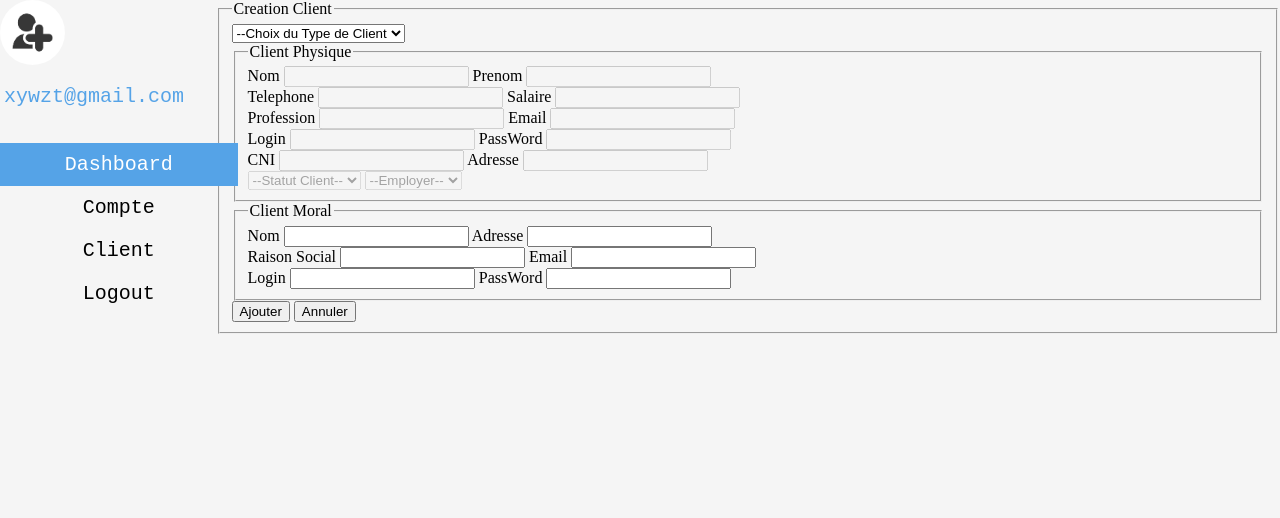
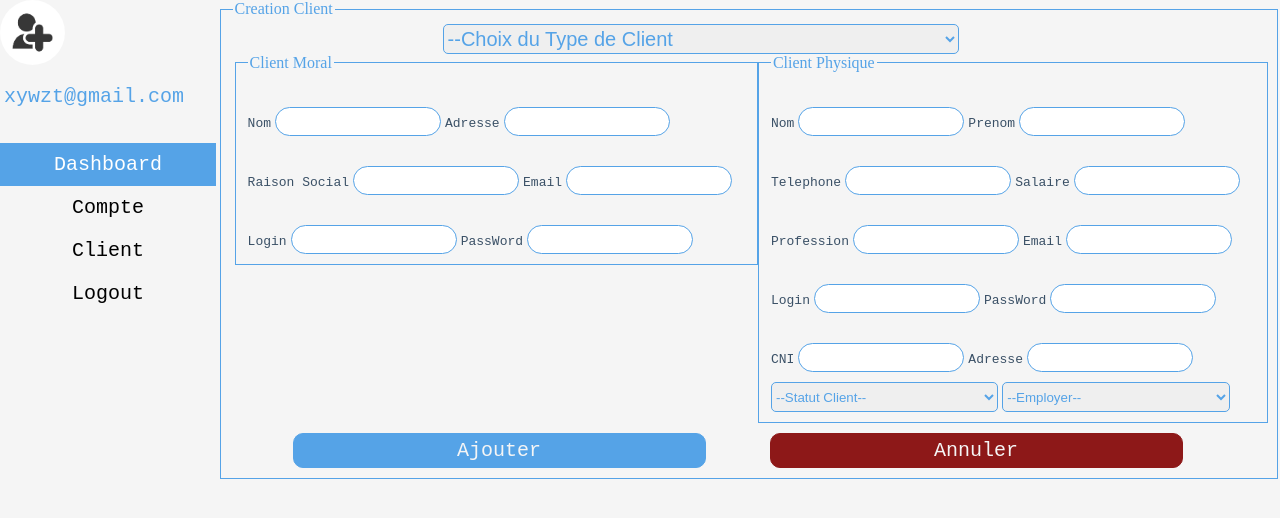
Before and after one commit to OusmaneMballo/TPHtmlCssJs, a PHP site: page / in a window 1280 px wide. Shown: the part 59-577 px from the top of the page. Run offline with PHP 8.4, Linux system fonts and the light colour scheme.

Commit message:
Application du style css

```diff
--- a/index.html
+++ b/index.html
@@ -34,19 +34,43 @@
     </aside>
     <!--Fin Menu-->
 <!--Contenu du body-->
-    <article>
+    <article class="content">
         <fieldset>
             <legend>Creation Client</legend>
             <form action="" method="post" class="form">
                 <div>
-                    <select name="" id="">
+                    <select name="" id="" class="slct">
                         <option value="0">--Choix du Type de Client</option>
                         <option value="1">1- Client Physique</option>
                         <option value="2">2- Client Moral</option>
                     </select>
                 </div>
+                <div class="formulaire">
                     <div>
-                    <fieldset disabled="disabled">
+                        <fieldset>
+                            <legend>Client Moral</legend>
+                            <div class="row">
+                                <label for="nomCM">Nom</label>
+                                <input type="text" id="nomCM" name="nomCM">
+                                <label for="adresseCM">Adresse</label>
+                                <input type="text" id="adresseCM" name="adresseCM">
+                            </div>
+                            <div class="row">
+                                <label for="raisonSocialCM">Raison Social</label>
+                                <input type="text" id="raisonSocialCM" name="raisonSocialCM">
+                                <label for="emailCM">Email</label>
+                                <input type="email" id="emailCM" name="emailCM">
+                            </div>
+                            <div class="row">
+                                <label for="loginCM">Login</label>
+                                <input type="text" id="loginCM" name="loginCM">
+                                <label for="passwdCM">PassWord</label>
+                                <input type="password" id="passwdCM" name="passwdCM">
+                            </div>
+                        </fieldset>
+                    </div>
+                    <div>
+                        <fieldset>
                             <legend>Client Physique</legend>
                             <div class="row">
                                 <label for="nomcp">Nom</label>
@@ -79,12 +103,12 @@
                                 <input type="text" id="adressecp" name="adressecp">
                             </div>
                             <div class="row">
-                            <select name="statutcp" id="statutcp">
+                                <select name="statutcp" id="statutcp" class="slct2">
                                     <option value="0">--Statut Client--</option>
                                     <option value="1">Salarier</option>
                                     <option value="2">Non Salarier</option>
                                 </select>
-                            <select name="statutcp" id="statutcp">
+                                <select name="statutcp" id="statutcp" class="slct2">
                                     <option value="0">--Employer--</option>
                                     <option value="1">Empleur1</option>
                                     <option value="2">Empleur1</option>
@@ -92,32 +116,11 @@
                             </div>
                         </fieldset>
                     </div>
-                <div>
-                    <fieldset>
-                        <legend>Client Moral</legend>
+                </div>
+
                 <div class="row">
-                            <label for="nomCM">Nom</label>
-                            <input type="text" id="nomCM" name="nomCM">
-                            <label for="adresseCM">Adresse</label>
-                            <input type="text" id="adresseCM" name="adresseCM">
-                        </div>
-                        <div class="row">
-                            <label for="raisonSocialCM">Raison Social</label>
-                            <input type="text" id="raisonSocialCM" name="raisonSocialCM">
-                            <label for="emailCM">Email</label>
-                            <input type="email" id="emailCM" name="emailCM">
-                        </div>
-                        <div class="row">
-                            <label for="loginCM">Login</label>
-                            <input type="text" id="loginCM" name="loginCM">
-                            <label for="passwdCM">PassWord</label>
-                            <input type="password" id="passwdCM" name="passwdCM">
-                        </div>
-                    </fieldset>
-                </div>
-                <div class="row">
-                    <button type="submit">Ajouter</button>
-                    <button type="reset">Annuler</button>
+                    <button type="submit" class="valider">Ajouter</button>
+                    <button type="reset" class="annuler">Annuler</button>
                 </div>
             </form>
         </fieldset>
--- a/main.css
+++ b/main.css
@@ -3,6 +3,7 @@ body{
     margin: 0px;
     padding: 0px;
 }
+
 nav{
     width: 100%;
     height: 75px;
@@ -13,6 +14,7 @@ nav{
     color: whitesmoke;
     font-family: Cambria, Cochin, Georgia, Times, 'Times New Roman', serif;
 }
+
 nav h1{
     font-size: x-large;
     text-align: justify;
@@ -20,20 +22,106 @@ nav h1{
     color: rgb(85, 163, 231)
 
 }
+
+fieldset{
+    border: solid 1px rgb(85, 163, 231);
+}
+fieldset legend{
+    color: rgb(85, 163, 231);
+}
+
+input{
+    width: 160px;
+    height: 25px;
+    margin-top: 30px;
+    font-family: 'Courier New', Courier, monospace;
+    font-size: 20px;
+    color: rgb(58, 80, 102);
+    border: solid 1px rgb(85, 163, 231);
+    border-radius: 20px;
+}
+input:hover{
+    background-color: rgb(210, 216, 223);
+}
+input:focus{
+    border-radius: 5px;
+    background-color: rgba(245, 245, 245, 0.762);
+}
+
+label{
+    font-size: 13px;
+    font-family: 'Courier New', Courier, monospace;
+    color: rgb(58, 80, 102);
+}
+
+select{
+    border: solid 1px rgb(85, 163, 231);
+    border-radius: 5px;
+    color: rgb(85, 163, 231);
+    height: 30px;
+}
+
+button{
+    width: 40%;
+    height: 35px;
+    margin-top: 10px;
+    margin-left: 60px;
+}
+
+.valider{
+    background-color: rgb(85, 163, 231);
+    border: solid 1px rgb(85, 163, 231);
+    border-radius: 10px;
+    font-size: 20px;
+    font-family: 'Courier New', Courier, monospace;
+    color: whitesmoke;
+}
+
+.annuler{
+    background-color: rgb(141, 24, 24);
+    border: solid 1px rgb(141, 24, 24);
+    border-radius: 10px;
+    font-size: 20px;
+    font-family: 'Courier New', Courier, monospace;
+    color: whitesmoke;
+}
+
+.valider:hover{
+    background-color: rgba(85, 163, 231, 0.838);
+    cursor: pointer;
+}
+
+.annuler:hover{
+    background-color: rgba(141, 24, 24, 0.838);
+}
+
+.slct{
+    width: 50%;
+    margin-left: 210px;
+    font-size: 20px;
+}
+
+.slct2{
+    width: 47%;
+    margin-top: 10px;
+}
+
 .sidebarre{
     float: left;
     height: auto;
     width: 17%;
+
+    position: relative;
 }
 
 .flex{
     display: flex;
     flex-direction: column;
-    justify-content: center;
+    /*justify-content: center;*/
     background: none;
 }
 .flex div{
-    width: 100%;
+    width: 90%;
     color: black;
     font-size: 20px;
     font-family: 'Courier New', Courier, monospace;
@@ -63,3 +151,18 @@ nav h1{
     height: 25px;
     margin-right: 20px;
 }
+.content{
+    position: relative;
+    float:right;
+    width: 83%;
+
+}
+.formulaire{
+    display: flex;
+    flex-direction: row;
+}
+.formulaire fieldset{
+    width: 95%;
+    height: auto;
+    margin-right:60px;
+}
```
Lines whose indentation alone changed are shown as unchanged.
